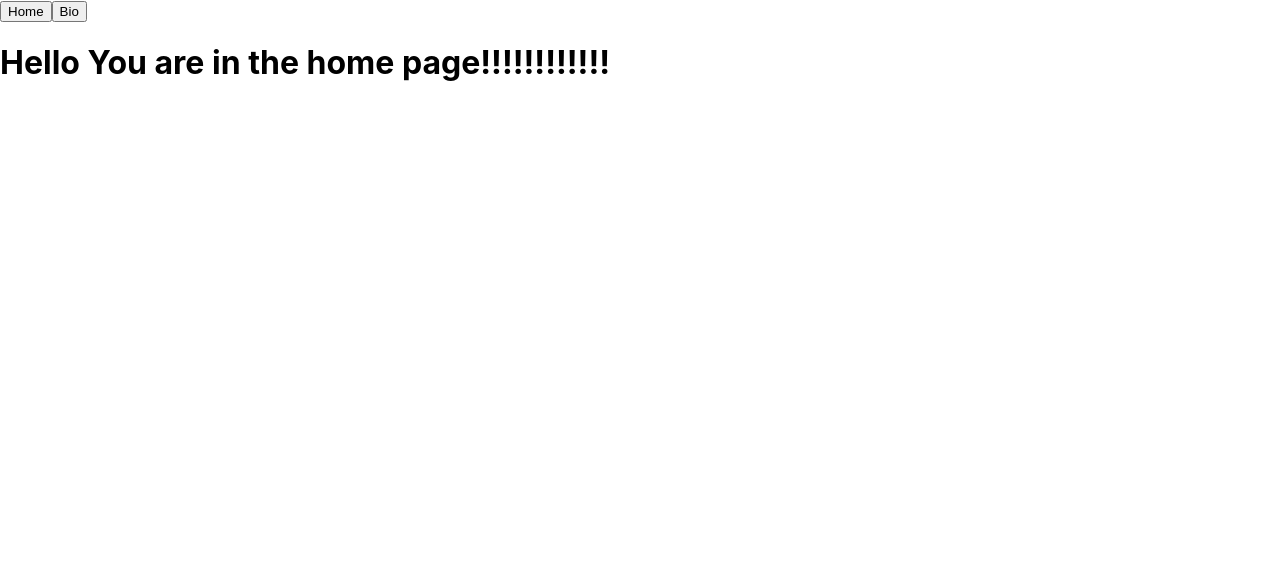
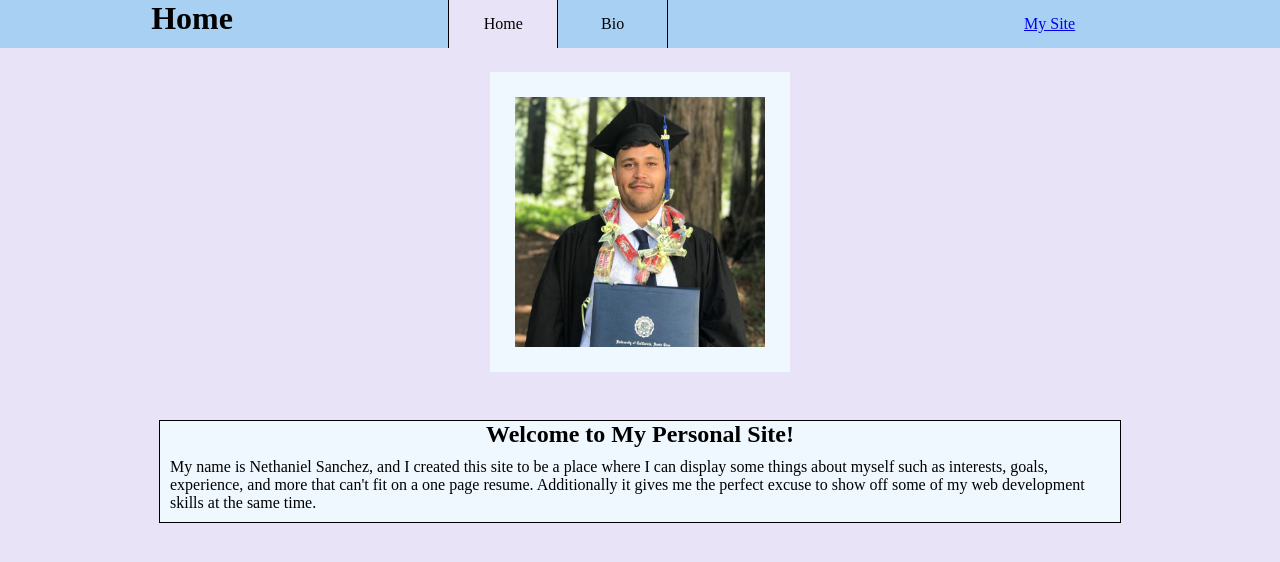
Before and after one commit to nethanmsanchez/nethanmsanchez.github.io, a React (Create React App) app in the folder source_code/: page / in a window 1280 px wide. Shown: the top 562 px of the page. Built offline with nearby package versions, Linux system fonts and the light colour scheme.

Commit message:
finished basic version of home page

```diff
--- a/source_code/src/App.css
+++ /dev/null
@@ -1,38 +0,0 @@
-.App {
-  text-align: center;
-}
-
-.App-logo {
-  height: 40vmin;
-  pointer-events: none;
-}
-
-@media (prefers-reduced-motion: no-preference) {
-  .App-logo {
-    animation: App-logo-spin infinite 20s linear;
-  }
-}
-
-.App-header {
-  background-color: #282c34;
-  min-height: 100vh;
-  display: flex;
-  flex-direction: column;
-  align-items: center;
-  justify-content: center;
-  font-size: calc(10px + 2vmin);
-  color: white;
-}
-
-.App-link {
-  color: #61dafb;
-}
-
-@keyframes App-logo-spin {
-  from {
-    transform: rotate(0deg);
-  }
-  to {
-    transform: rotate(360deg);
-  }
-}
--- a/source_code/src/App.js
+++ b/source_code/src/App.js
@@ -4,7 +4,7 @@
 
 
 
-import './App.css';
+import './myStyles.css';
 import React from "react";
 import { Routes, Route, Link} from "react-router-dom";
 import { BrowserRouter } from 'react-router-dom';
@@ -16,7 +16,7 @@ import MyNavBar from './components/myNavBar';
 class App extends React.Component {
   render(){
       return (
-        <BrowserRouter>
+        <BrowserRouter >
           <Routes>
             <Route path="/" element={<HomePage />} />
             <Route path="/bio" element={<Bio />} />
--- a/source_code/src/components/bio.js
+++ b/source_code/src/components/bio.js
@@ -4,6 +4,7 @@
 // Created: 12/10/21
 
 import React from "react";
+import MyNavBar from "./myNavBar";
 
 
 class Bio extends React.Component{
@@ -21,6 +22,7 @@ class Bio extends React.Component{
 
         return (
             <div className="bio">
+                <MyNavBar title="Bio" page="Bio"/>
                 <h1>Hello You are in the bio page!!!!!!!!!!!!</h1>
             </div>
         )
--- a/source_code/src/components/homePage.js
+++ b/source_code/src/components/homePage.js
@@ -5,6 +5,9 @@
 
 import React from "react";
 import MyNavBar from "./myNavBar";
+import MyLink from "./myLink";
+import "../myStyles.css";
+import profile_pic from "../images/profile.jpg";
 
 
 class HomePage extends React.Component{
@@ -14,18 +17,29 @@ class HomePage extends React.Component{
             // insert state here
             routes: ["/", "/bio"],
             labels: ["Home", "Bio"],
+            intro: "My name is Nethaniel Sanchez, and I created this site to be a place where I can display some things\
+            about myself such as interests, goals, experience, and more that can't fit on a one page resume. Additionally it\
+            gives me the perfect excuse to show off some of my web development skills at the same time.",
         }
         //bind functions here
+        let intro = "Hello there! Welcome to my personal website!";
     }
-
-
 
     render(){
 
         return (
             <div className="home_page">
-                <MyNavBar routes={this.state.routes} labels={this.state.labels} />
-                <h1>Hello You are in the home page!!!!!!!!!!!!</h1>
+                <MyNavBar className="hp_nav" title="Home" page="Welcome"/>
+                <div className="hp_spacer"></div>
+                <div className="hp_profpic_container">
+                    <img className="hp_profpic" src={profile_pic} />
+                </div>
+                <div className="hp_spacer"></div>
+                <div className="hp_spacer"></div>
+                <div className="hp_intro_container">
+                    <h2 className="hp_intro_title">Welcome to My Personal Site!</h2>
+                    <p className="hp_intro">{this.state.intro}</p>
+                </div>
             </div>
         )
     }
--- /dev/null
+++ b/source_code/src/components/myLink.js
@@ -0,0 +1,43 @@
+// myLink.js
+// Nethanmsanchez@github.io
+// Nethan S
+// Created: 12/13/21
+
+import React from "react";
+import { useNavigate } from "react-router-dom";
+
+function MyLink(props) {
+    let navigate = useNavigate();
+
+    async function handleClick(e){
+        e.preventDefault();
+        navigate(props.route);
+    }
+
+    // let out = () => {
+    //     let ans;
+    //     if(props.routes){
+    //         ans = props.routes.map( (item, index) =>
+    //             <button className="buttons" id={index} onClick={handleClick}>{props.label}</button>
+    //         )
+    //     }
+    //     console.log(props.length);
+    //     return ans;
+    // }
+
+    let cname;
+    if(props.curr == "selected"){
+        cname = "l_button l_selected";
+    } else if (props.curr == ""){
+        cname = "l_button";
+    }
+
+    return(
+
+        <div className={cname} onClick={handleClick}>{props.label}</div>
+
+    )
+}
+
+
+export default MyLink;
--- a/source_code/src/components/myNavBar.js
+++ b/source_code/src/components/myNavBar.js
@@ -4,73 +4,54 @@
 // Created: 12/10/21
 
 import React from "react";
-import { useNavigate } from "react-router-dom";
-import { useState } from "react";
+import MyLink from "./myLink";
+import "../myStyles.css";
 
-function MyNavBar(props) {
-    let navigate = useNavigate();
-    let [error, setError] = React.useState(null);
-
-    async function handleClick(e){
-        e.preventDefault();
-        navigate(props.routes[e.target.id]);
+class MyNavBar extends React.Component{
+    constructor(props){
+        super(props);
+        this.state = {
+            title: this.props.title,
+            page: this.props.page,
+        }
     }
 
-    let out = () => {
-        let ans;
-        if(props.routes){
-            ans = props.routes.map( (item, index) =>
-                <button className="buttons" id={index} onClick={handleClick}>{props.labels[index]}</button>
-            )
+
+
+
+    render(){
+        let home;
+        let bio;
+        if(this.state.page == "Welcome"){
+            home = "selected";
+            bio = "";
+        } else if(this.state.page == "Bio"){
+            home = "";
+            bio = "selected";
         }
-        console.log(props.length);
-        return ans;
+
+        return (
+            <div className="my_nav_bar">
+                <div className="nb_spacer1"></div>
+                <h1 className="nb_title">
+                    {this.state.title}
+                </h1>
+                <div className="nb_spacer1"></div>
+                <div className="nb_spacer1"></div>
+                <div className="nb_nav">
+                    <MyLink curr={home} route="/" label="Home" />
+                    <MyLink curr={bio} route="/bio" label="Bio" />
+                </div>
+                <div className="nb_spacer1"></div>
+                <div className="nb_links">
+                    <a href="https://salty-fjord-36439.herokuapp.com/">My Site</a>
+                </div>
+                <div className="nb_spacer1"></div>
+            </div>
+        )
     }
-
-    return(
-        <div>
-            {out()}
-        </div>
-    )
 }
 
 
 
-
-
-
-
-// class MyNavBar extends React.component{
-//     constructor(props){
-//         super(props);
-//         this.state = {
-//             // insert state here
-//             routes: [this.props.routes],
-//             labels: [this.props.labels],
-//         }
-//         //bind functions here
-//         this.handleClick = this.handleClick.bind(this);
-//     }
-
-//     handleClick(e){
-//         e.preventDefault();
-//         let navigate = useNavigate();
-//         // id's may need to be completely unique, so may need to change the index to another variable name
-//         navigate.push(this.state.routes[e.target.id]);
-//     }
-
-//     render(){
-//         let routes = null;
-//         routes = this.state.routes.map( (item, index) =>
-//             <button className="buttons" id={index} onClick={this.handleClick}>{this.state.labels[index]}</button>
-//         )
-
-//         return (
-//             <div className="my_nav_bar">
-//                 {routes}
-//             </div>
-//         );
-//     }
-// }
-
 export default MyNavBar;
--- a/source_code/src/index.css
+++ /dev/null
@@ -1,13 +0,0 @@
-body {
-  margin: 0;
-  font-family: -apple-system, BlinkMacSystemFont, 'Segoe UI', 'Roboto', 'Oxygen',
-    'Ubuntu', 'Cantarell', 'Fira Sans', 'Droid Sans', 'Helvetica Neue',
-    sans-serif;
-  -webkit-font-smoothing: antialiased;
-  -moz-osx-font-smoothing: grayscale;
-}
-
-code {
-  font-family: source-code-pro, Menlo, Monaco, Consolas, 'Courier New',
-    monospace;
-}
--- a/source_code/src/index.js
+++ b/source_code/src/index.js
@@ -1,12 +1,14 @@
 import React from 'react';
 import ReactDOM from 'react-dom';
-import './index.css';
+import './myStyles.css';
 import App from './App';
 import reportWebVitals from './reportWebVitals';
 
 ReactDOM.render(
   <React.StrictMode>
-    <App />
+    <div className="app_style">
+      <App />
+    </div>
   </React.StrictMode>,
   document.getElementById('root')
 );
--- /dev/null
+++ b/source_code/src/myStyles.css
@@ -0,0 +1,132 @@
+
+
+
+
+
+
+
+
+* {
+  margin: 0;
+  padding: 0;
+}
+
+
+
+.app_style{
+  margin: 0px;
+  padding: 0px;
+  display: inline-block;
+  height: 100vh;
+  width: 100vw;
+}
+
+/* -----------------------------------------------------------------------------------------------------------------
+                                            homePage styles
+----------------------------------------------------------------------------------------------------------------- */
+
+.home_page{
+  background-color: rgb(233, 227, 247);
+  width: 100%;
+  height: 100%;
+}
+
+.hp_profpic{
+  display: block;
+  height: 250px;
+  margin: 0px auto;
+  position: relative;
+  top: 25px;
+  width: 250px;
+}
+
+.hp_profpic_container{
+  background-color: aliceblue;
+  height: 300px;
+  margin: auto;
+  width: 300px;
+}
+
+.hp_spacer{
+  height: 3%;
+}
+
+.hp_intro{
+  margin: 10px;
+}
+
+.hp_intro_container{
+  background-color: aliceblue;
+  border: 1px solid black;
+  margin: auto;
+  width: 75%;
+}
+
+.hp_intro_title{
+  text-align: center;
+}
+
+
+/* -----------------------------------------------------------------------------------------------------------------
+                                            myNavBar styles
+----------------------------------------------------------------------------------------------------------------- */
+
+.my_nav_bar{
+  background-color: rgb(168, 208, 243);
+  height: fit-content;
+  width: 100%;
+}
+
+.nb_title{
+  display: inline-block;
+  text-align: center;
+  width: 20%;
+}
+
+.nb_nav{
+  display: inline-block;
+  padding: 0px 0px;
+  vertical-align: top;
+  width: 40%;
+}
+
+.nb_links{
+  display: inline-block;
+  padding: 0px 0px;
+  width: 15%;
+}
+
+.nb_spacer1{
+  display: inline-block;
+  width: 5%;
+}
+
+
+/* -----------------------------------------------------------------------------------------------------------------
+                                            myLink styles
+----------------------------------------------------------------------------------------------------------------- */
+
+.l_button{
+  border-left: 1px solid black;
+  cursor: default;
+  display: inline-block;
+  padding: 15px 3px;
+  text-align: center;
+  width: 20%;
+}
+
+.l_button:last-child{
+  border-right: 1px solid black;
+  display: inline-block;
+  padding: 15px 3px;
+}
+
+.l_button:hover{
+  background-color: rgb(145, 155, 174);
+  display: inline-block;
+  height: 100%;
+}
+
+.l_selected{
+  background-color: rgb(233, 227, 247);
+}
```
Also changed, not shown: source_code/src/images/profile.jpg (added).
